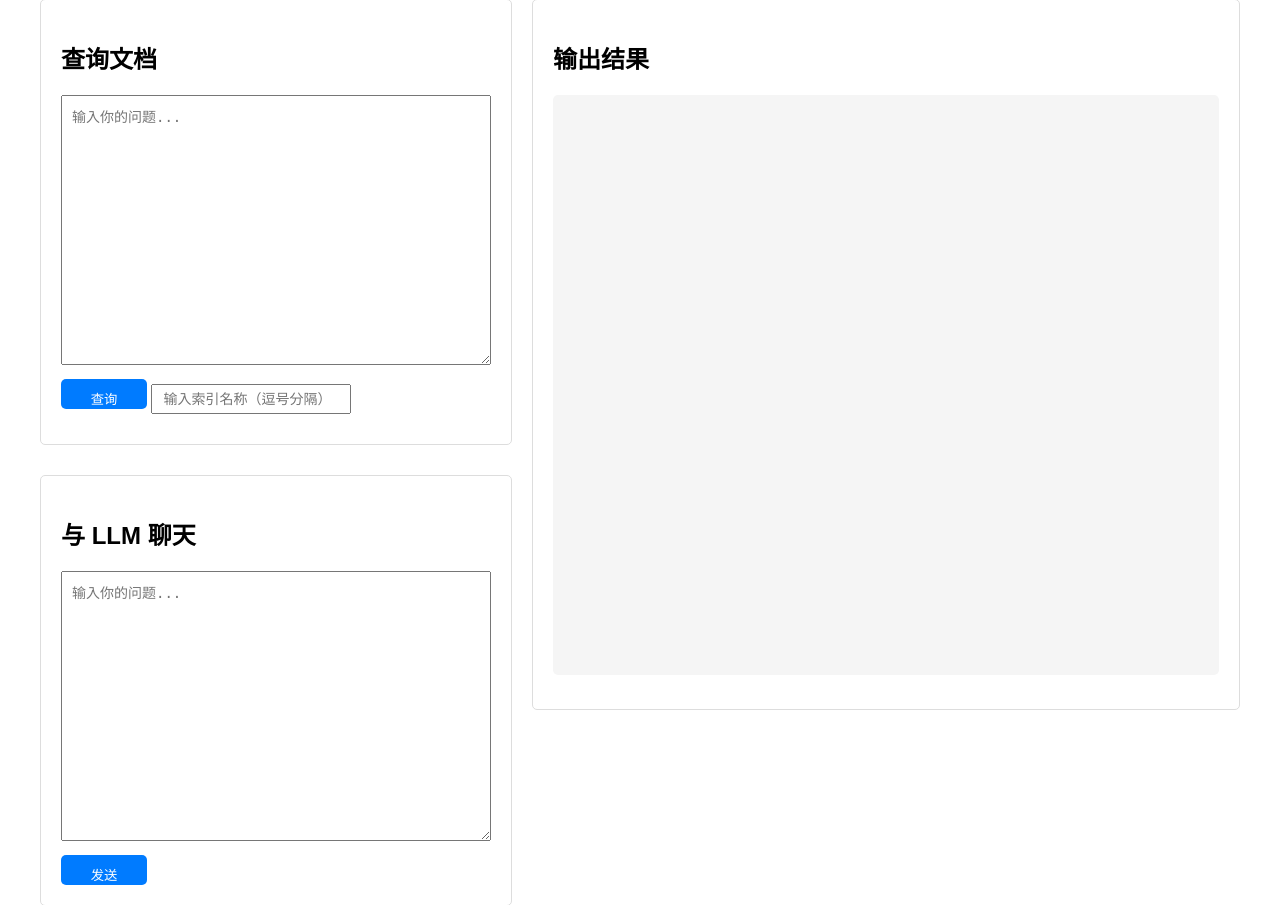
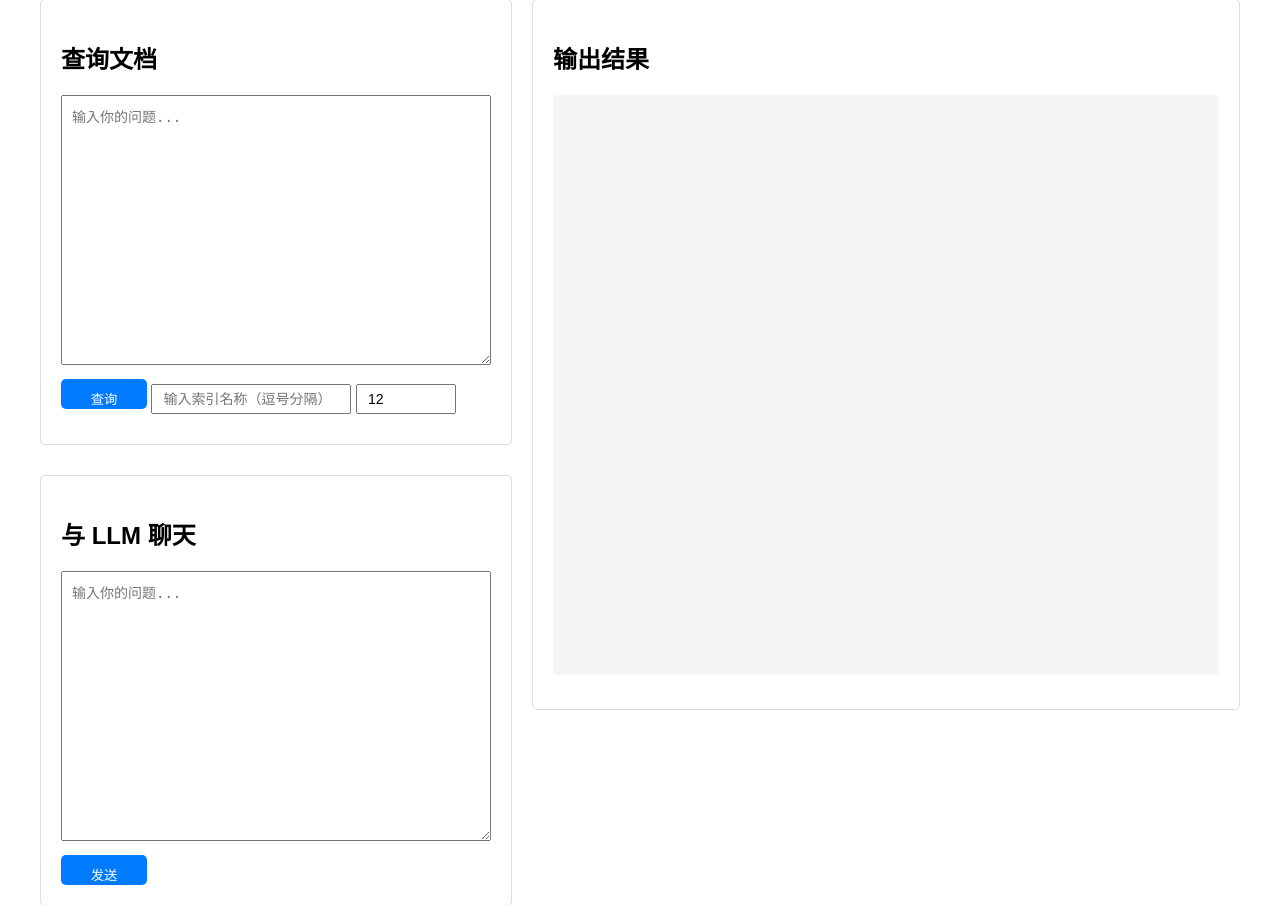
Before and after one commit to dalong0514/easy-rag, a Flask app: page / in a window 1280 px wide. Shown: the part 110-1015 px from the top of the page. Run offline with Flask 3, Linux system fonts and the light colour scheme.

Commit message:
refactor fronted page

```diff
--- a/api/main.py
+++ b/api/main.py
@@ -105,8 +105,7 @@ async def query_from_documents_api(request: QueryRequest):
             print(f"Number of source nodes: {len(source_nodes)}")
 
             # 流式返回 LLM 的响应
-            # full_response = ""
-            full_response = print_data
+            full_response = ""
             system_template = "You are a helpful AI assistant..."
             prompt_template = ChatPromptTemplate.from_messages(
                 [("system", system_template), ("user", "{context}")]
@@ -120,7 +119,7 @@ async def query_from_documents_api(request: QueryRequest):
 
             # 最后写入文件
             with open(chat_record_file, 'w', encoding='utf-8') as f:
-                f.write(f"[question]:\n\n{request.question}\n\n[answer]:\n\n{full_response}\n\n[source_datas]:\n\n{print_data}")
+                f.write(f"{file_name}\n\n[question]:\n\n{request.question}\n\n[answer]:\n\n{full_response}\n\n[source_datas]:\n\n{print_data}")
 
         return StreamingResponse(generate(), media_type="text/plain")
 
--- a/frontend/static/css/styles.css
+++ b/frontend/static/css/styles.css
@@ -57,6 +57,15 @@ body {
     margin-bottom: 10px;
 }
 
+#similarityTopK {
+    width: 100px;
+    height: 30px;
+    padding: 10px;
+    box-sizing: border-box;
+    font-size: 14px;
+    margin-bottom: 10px;
+}
+
 /* 调整按钮高度 */
 button {
     height: 30px;  /* 统一按钮高度 */
--- a/frontend/templates/index.html
+++ b/frontend/templates/index.html
@@ -16,6 +16,7 @@
                         <textarea id="question" placeholder="输入你的问题..."></textarea>
                         <button type="submit">查询</button>
                         <input type="text" id="indexNames" placeholder="输入索引名称（逗号分隔）">
+                        <input type="number" id="similarityTopK" placeholder="输入similarity_top_k（默认12）" value="12">
                     </form>
                     <div id="queryResult"></div>
                 </div>
@@ -47,6 +48,7 @@
 
             const question = document.getElementById('question').value;
             const indexNames = document.getElementById('indexNames').value.split(',');
+            const similarityTopK = parseInt(document.getElementById('similarityTopK').value) || 12;
 
             // 清空之前的输出
             document.getElementById('streamOutput').textContent = '';
@@ -60,6 +62,7 @@
                     body: JSON.stringify({
                         question: question,
                         index_names: indexNames,
+                        similarity_top_k: similarityTopK,
                         chat_record_dir: "/Users/Daglas/dalong.github/dalong.chatrecord/chatrecord-origin/" // 添加这个参数
                     })
                 });
```
